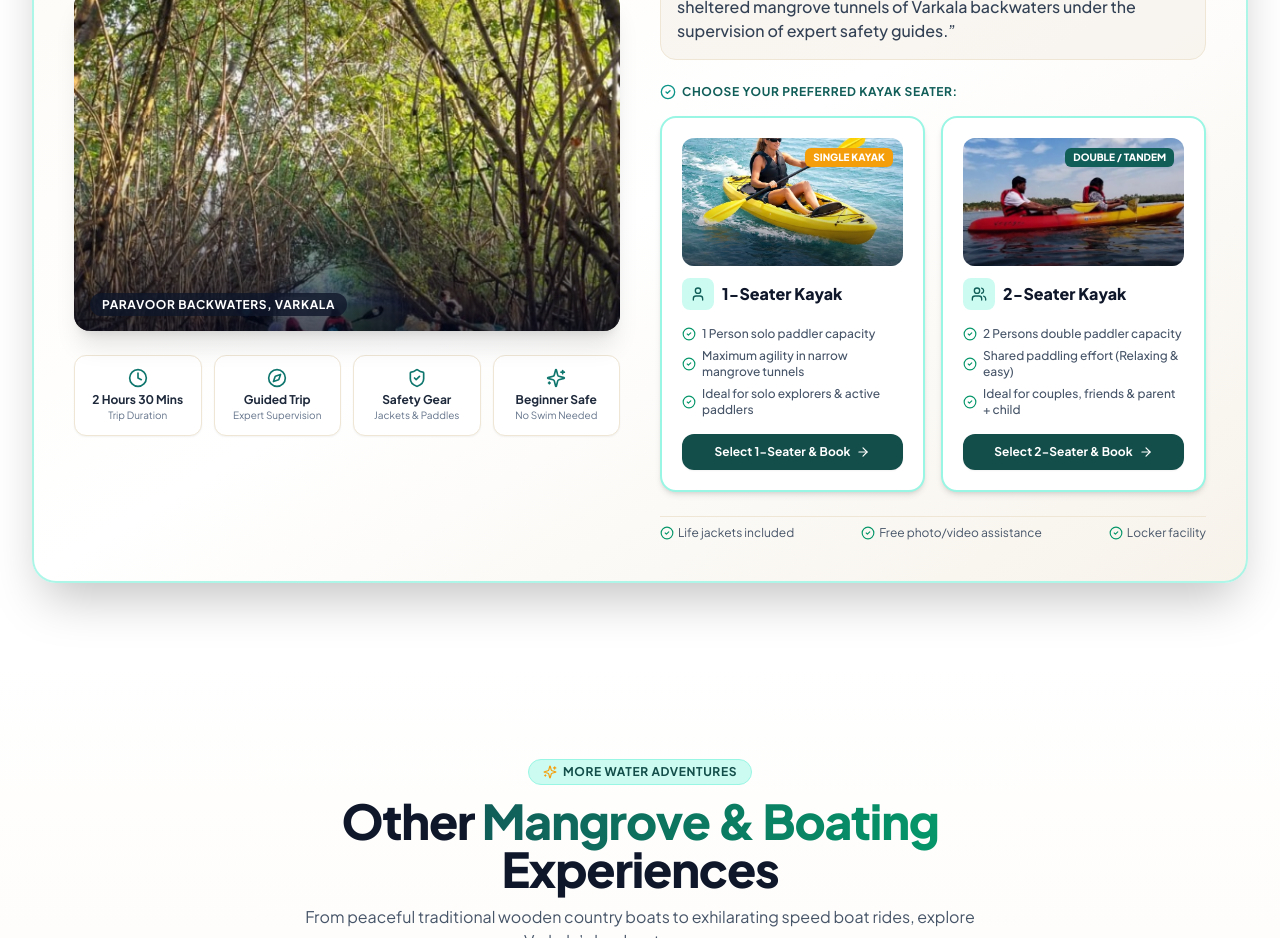
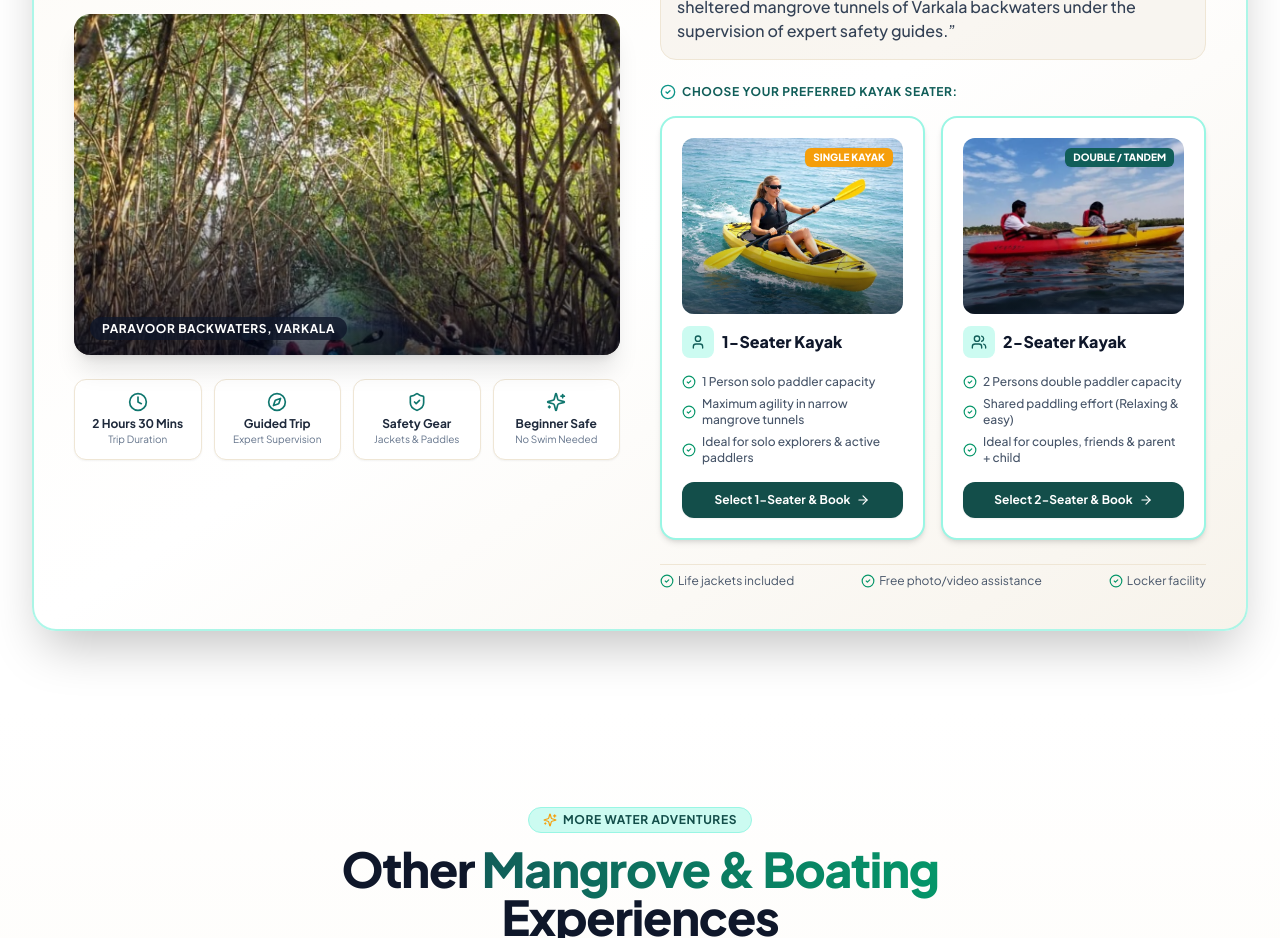
Before and after one commit to IsacSmile/nomadoo-varkala, a React (Vite) app: page / in a window 1280 px wide. Shown: the part 1080-2018 px from the top of the page. Built offline with nearby package versions, Linux system fonts and the light colour scheme; the HTML template or start-up script is replaced by a standard one.

Commit message:
Adjust 1-Seater Kayak photo banner height and top object positioning so paddler is displayed cleanly without head cropping

```diff
--- a/src/components/KayakingHighlightCard.tsx
+++ b/src/components/KayakingHighlightCard.tsx
@@ -101,11 +101,11 @@ export const KayakingHighlightCard: React.FC<KayakingHighlightCardProps> = ({ on
                   <div className="bg-white p-4 sm:p-5 rounded-2xl border-2 border-mangrove-200 hover:border-mangrove-600 shadow-md hover:shadow-xl transition-all flex flex-col justify-between group overflow-hidden">
                     <div className="space-y-3">
                       {/* Photo Banner */}
-                      <div className="relative h-28 sm:h-32 rounded-xl overflow-hidden shadow-inner">
+                      <div className="relative h-36 sm:h-44 rounded-xl overflow-hidden shadow-inner">
                         <img
                           src="/images/single_yellow_kayak.jpg"
                           alt="1-Seater Solo Kayak Varkala"
-                          className="w-full h-full object-cover group-hover:scale-105 transition-transform duration-500"
+                          className="w-full h-full object-cover object-top group-hover:scale-105 transition-transform duration-500"
                         />
                         <div className="absolute inset-0 bg-gradient-to-t from-slate-950/60 via-transparent to-transparent" />
                         <span className="absolute top-2.5 right-2.5 text-[10px] font-extrabold uppercase bg-sunset-500 text-white px-2 py-0.5 rounded-md shadow-sm">
@@ -150,11 +150,11 @@ export const KayakingHighlightCard: React.FC<KayakingHighlightCardProps> = ({ on
                   <div className="bg-white p-4 sm:p-5 rounded-2xl border-2 border-mangrove-200 hover:border-mangrove-600 shadow-md hover:shadow-xl transition-all flex flex-col justify-between group overflow-hidden">
                     <div className="space-y-3">
                       {/* Photo Banner */}
-                      <div className="relative h-28 sm:h-32 rounded-xl overflow-hidden shadow-inner">
+                      <div className="relative h-36 sm:h-44 rounded-xl overflow-hidden shadow-inner">
                         <img
                           src="/images/tandem_kayak_blue_sky.jpg"
                           alt="2-Seater Tandem Kayak Varkala"
-                          className="w-full h-full object-cover group-hover:scale-105 transition-transform duration-500"
+                          className="w-full h-full object-cover object-center group-hover:scale-105 transition-transform duration-500"
                         />
                         <div className="absolute inset-0 bg-gradient-to-t from-slate-950/60 via-transparent to-transparent" />
                         <span className="absolute top-2.5 right-2.5 text-[10px] font-extrabold uppercase bg-mangrove-800 text-white px-2 py-0.5 rounded-md shadow-sm">
```
Also changed, not shown: 1 other file (tests, documents, lock files or other folders).
